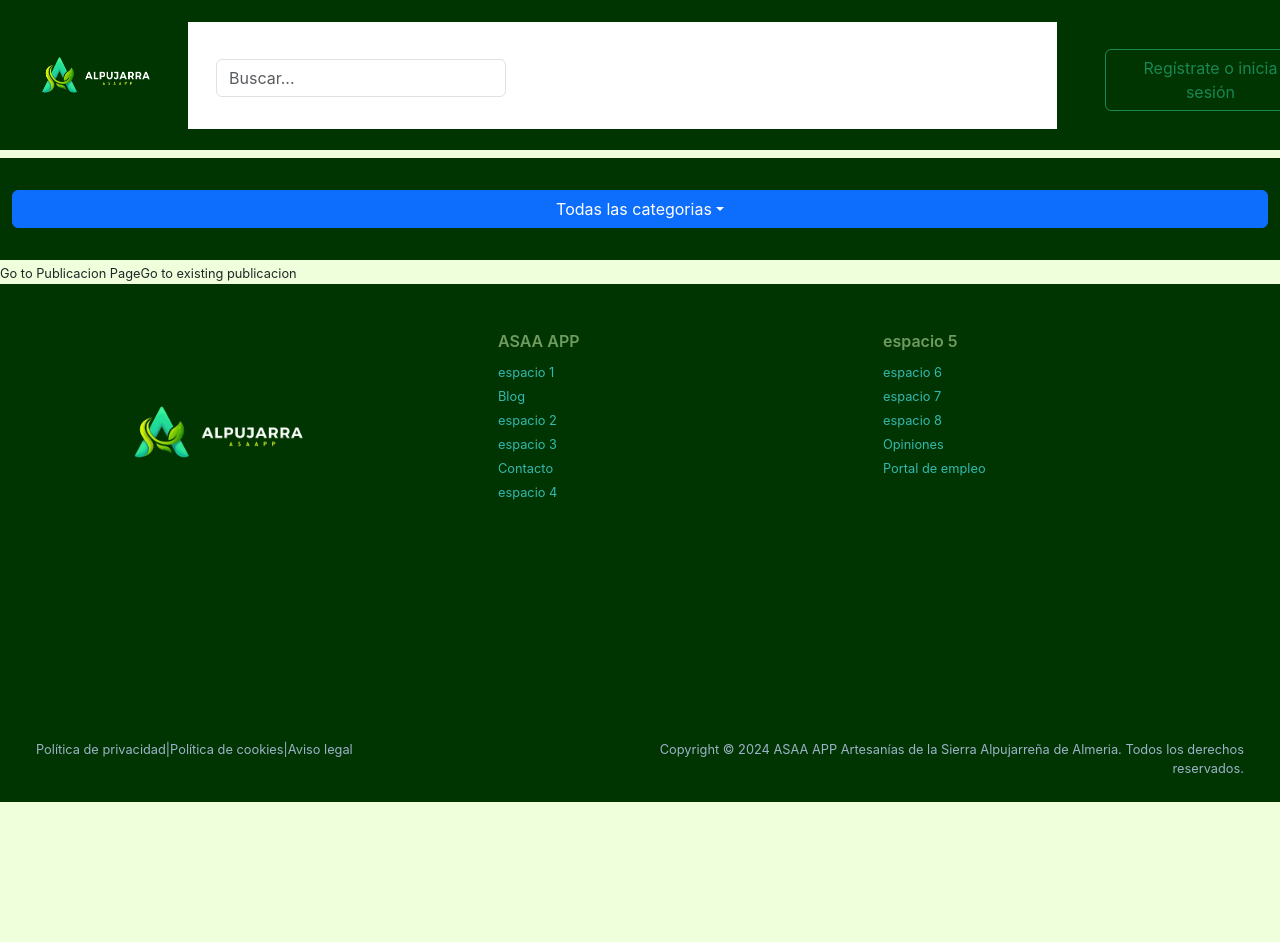
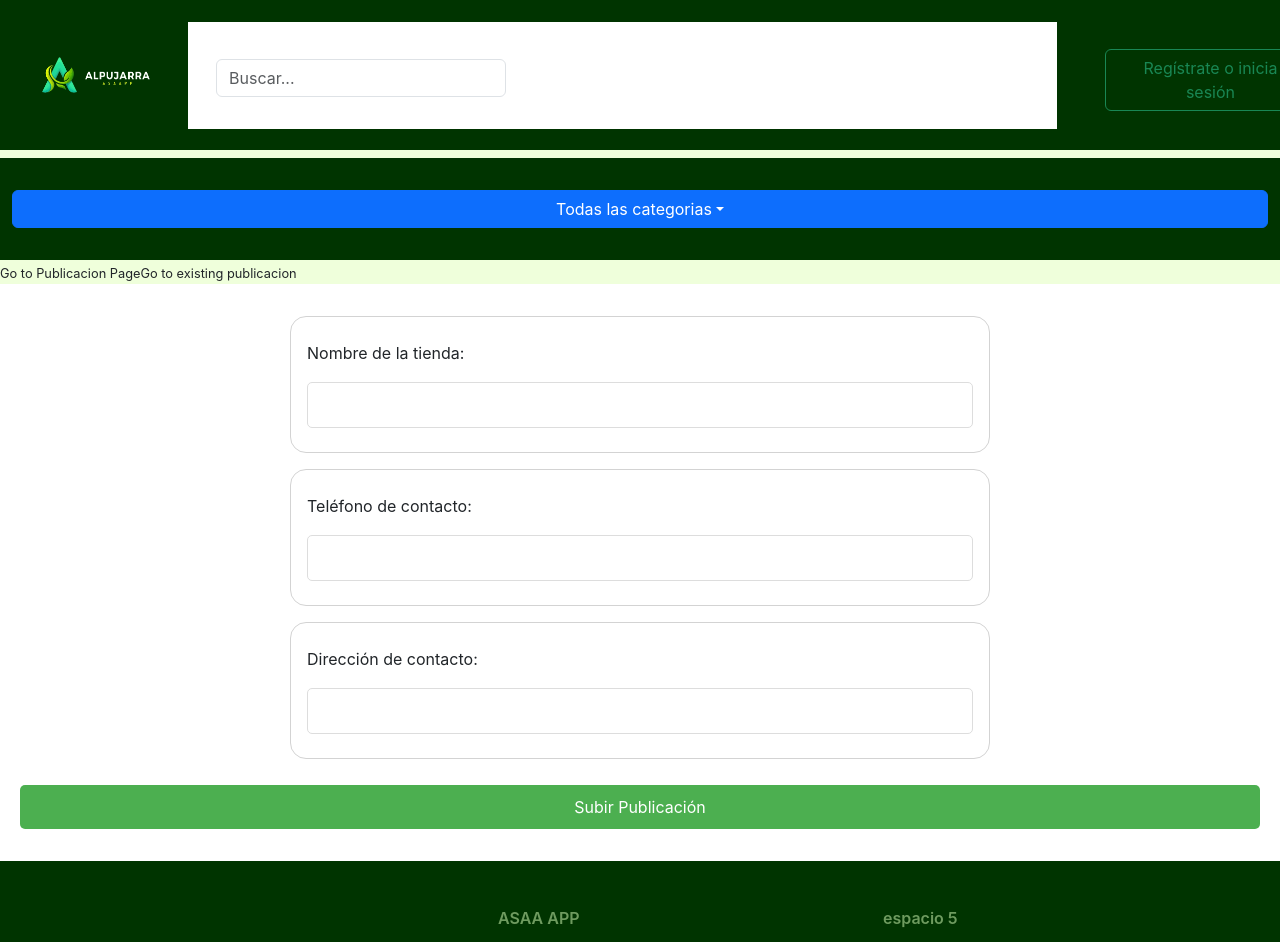
Before and after one commit to aev410/TFG, a React (Create React App) app in the folder proyecto/: page /register/tienda in a window 1280 px wide. Shown: the top 942 px of the page. Before the commit the page ends 802 px from the top, so only its background shows below. Built offline with nearby package versions, Linux system fonts and the light colour scheme.

Commit message:
crrear tienda

```diff
--- a/proyecto/src/App.js
+++ b/proyecto/src/App.js
@@ -12,6 +12,7 @@ import { BrowserRouter as Router, Route, Routes, Link, useParams } from 'react-r
 
 
 import './App.css';
+import RegistrarTienda from "./components/registrarTienda/registrarTienda";
 
 function App() {
 
@@ -25,7 +26,7 @@ function App() {
         <Route path="/login"  element={<><LoginPage/></>}/>
         <Route path="/register"  element={<><Register/></>}/>
         <Route path="/user" element={<><VistaUser/></>}/>
-        <Route path="/register/tienda" element={<>  </>}/>
+        <Route path="/register/tienda" element={<> <RegistrarTienda/> </>}/>
         <Route path="/user/tienda" element={<>  </>}/>
         <Route path="/newPub" element={<><UploadItem/></>}/>
         <Route path="/publics" element={<>  </>}/>
--- /dev/null
+++ b/proyecto/src/components/registrarTienda/registrarTienda.css
@@ -0,0 +1,42 @@
+form {
+    align-items: center;
+    width: 100%;
+    padding: 20px;
+    background-color: white;
+    padding-top: 32px;
+    padding-bottom: 32px;
+}
+
+.input{
+    display: flex;
+    flex-direction: column;
+    max-width: 700px;
+    margin-right: auto;
+    margin-left: auto;
+    padding: 24px 16px;
+    gap: 12px;
+    margin-bottom: 16px;
+    border: 1px solid lightgrey;
+    border-radius: 16px;
+}
+
+input, textarea {
+    margin-top: 5px;
+    padding: 10px;
+    border-radius: 5px;
+    border: 1px solid #ddd;
+}
+
+button {
+    margin-top: 10px;
+    padding: 10px;
+    border-radius: 5px;
+    border: none;
+    background-color: #4caf50;
+    color: white;
+    cursor: pointer;
+}
+
+button:hover {
+    background-color: #45a049;
+}
--- /dev/null
+++ b/proyecto/src/components/registrarTienda/registrarTienda.jsx
@@ -0,0 +1,59 @@
+import React, { useState } from "react";
+import axios from 'axios';
+import './registrarTienda.css'
+import { Navigate } from 'react-router-dom'
+
+const RegistrarTienda = () => {
+    const [nombreTienda, setNombreTienda] = useState('');
+    const [telefono, setTelefono] = useState('');
+    const [direccion, setDireccion] = useState('');
+
+    const token = localStorage.getItem('authToken');
+    console.log("TOKEN DE LOCALSTORAGE PARA MANDAR TIENDA: " + token);
+
+    const submitForm = async (e) => {
+        e.preventDefault();
+
+        const data = {
+            nombreTienda: nombreTienda,
+            telefono: telefono,
+            direccion: direccion
+        };
+
+        const headers = {
+            headers: {
+                'Authorization': `Bearer ${token}`
+            }
+        };
+
+        axios.post('http://localhost:3000/tienda', data, headers)
+            .then(response => {
+                console.log('Respuesta del servidor:', response.data);
+                Navigate('/user');
+            })
+            .catch(error => {
+                console.error('Error al realizar la petición:', error);
+            });
+    };
+
+    return (
+        <form onSubmit={submitForm}>
+            <div className='input'>
+                Nombre de la tienda:
+                <input type="text" value={nombreTienda} onChange={(e) => setNombreTienda(e.target.value)} required />
+            </div>
+            <div className='input'>
+                Teléfono de contacto:
+                <input type="tel" value={telefono} onChange={(e) => setTelefono(e.target.value)} required />
+            </div>
+            <div className='input'>
+                Dirección de contacto:
+                <input type="text" value={direccion} onChange={(e) => setDireccion(e.target.value)} required />
+            </div>
+
+            <button type="submit">Subir Publicación</button>
+        </form>
+    );
+};
+
+export default RegistrarTienda
```
Also changed, not shown: 2 other files (tests, documents, lock files or other folders).
